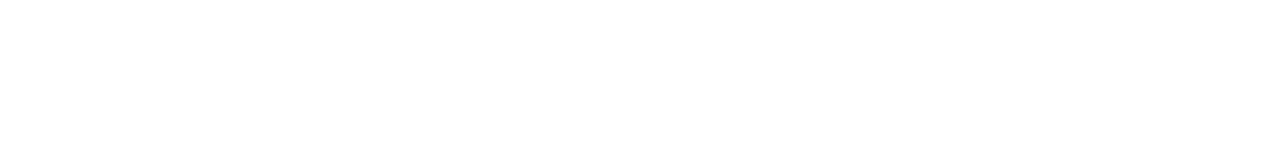
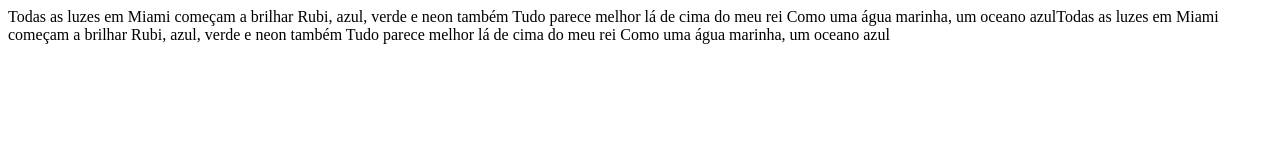
Before and after one commit to emillysantos0/site, a plain HTML site: page index.html in a window 1280 px wide. Drawn offline with Linux system fonts and the light colour scheme.

Commit message:
salvatore

```diff
--- a/index.html
+++ b/index.html
@@ -6,6 +6,18 @@
     <title>Document</title>
 </head>
 <body>
+    Todas as luzes em Miami começam a brilhar
 
+    Rubi, azul, verde e neon também
+
+    Tudo parece melhor lá de cima do meu rei
+
+    Como uma água marinha, um oceano azulTodas as luzes em Miami começam a brilhar
+
+    Rubi, azul, verde e neon também
+
+    Tudo parece melhor lá de cima do meu rei
+
+    Como uma água marinha, um oceano azul
 </body>
 </html>
```
